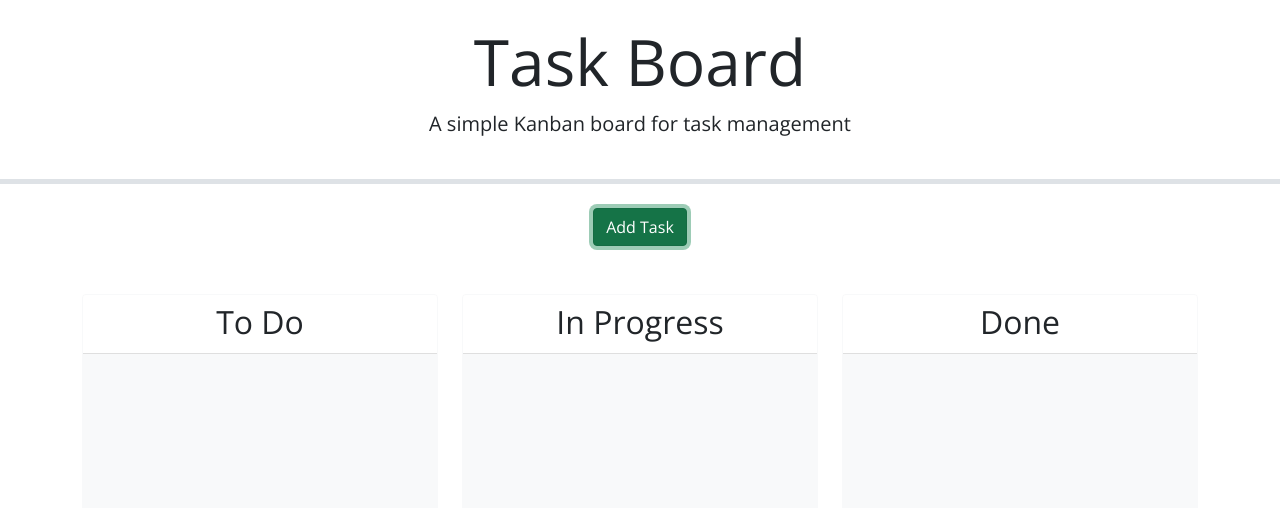
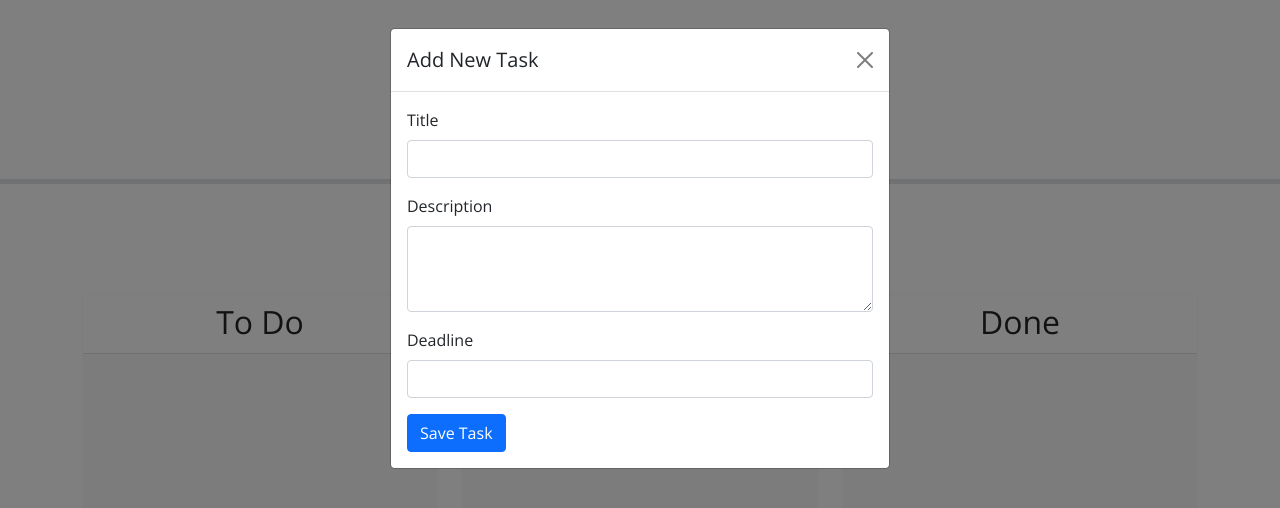
Before and after one commit to Voobane/Challenge-5-Thirdparty-API-Taskboard, a plain HTML site: page index.html in a window 1280 px wide. Both pictures are taken after a click on the button "Add Task". Drawn offline with nearby package versions, Linux system fonts and the light colour scheme.

Commit message:
updated html

```diff
--- a/index.html
+++ b/index.html
@@ -6,7 +6,8 @@
   <meta name="viewport" content="width=device-width, initial-scale=1.0" />
   <meta http-equiv="X-UA-Compatible" content="ie=edge" />
   <link rel="stylesheet" href="https://cdn.jsdelivr.net/npm/bootstrap@5.1.3/dist/css/bootstrap.min.css" />
-  <link rel="stylesheet" href="https://use.fontawesome.com/releases/v5.8.1/css/all.css" integrity="sha384-50oBUHEmvpQ+1lW4y57PTFmhCaXp0ML5d60M1M7uH2+nqUivzIebhndOJK28anvf" crossorigin="anonymous" />
+  <link rel="stylesheet" href="https://use.fontawesome.com/releases/v5.8.1/css/all.css"
+    integrity="sha384-50oBUHEmvpQ+1lW4y57PTFmhCaXp0ML5d60M1M7uH2+nqUivzIebhndOJK28anvf" crossorigin="anonymous" />
   <link href="https://fonts.googleapis.com/css?family=Open+Sans&display=swap" rel="stylesheet" />
   <link rel="stylesheet" href="https://code.jquery.com/ui/1.12.1/themes/base/jquery-ui.css" />
   <link rel="stylesheet" href="./assets/css/style.css" />
@@ -22,7 +23,6 @@
     <div class="text-center mb-5">
       <button class="btn btn-success" data-bs-toggle="modal" data-bs-target="#formModal">Add Task</button>
     </div>
-    <!-- Todo: Create a modal with a form to add tasks -->
     <div class="row swim-lanes text-center justify-content-between">
       <div class="col-12 col-lg-4 d-flex">
         <div id="to-do" class="card border-light mb-3 lane flex-grow-1">
@@ -57,6 +57,34 @@
     </div>
   </div>
 
+  <div class="modal fade" id="formModal" tabindex="-1" aria-labelledby="formModalLabel" aria-hidden="true">
+    <div class="modal-dialog">
+      <div class="modal-content">
+        <div class="modal-header">
+          <h5 class="modal-title" id="formModalLabel">Add New Task</h5>
+          <button type="button" class="btn-close" data-bs-dismiss="modal" aria-label="Close"></button>
+        </div>
+        <div class="modal-body">
+          <form id="add-task-form">
+            <div class="mb-3">
+              <label for="task-title" class="form-label">Title</label>
+              <input type="text" class="form-control" id="task-title" required>
+            </div>
+            <div class="mb-3">
+              <label for="task-description" class="form-label">Description</label>
+              <textarea class="form-control" id="task-description" rows="3" required></textarea>
+            </div>
+            <div class="mb-3">
+              <label for="task-deadline" class="form-label">Deadline</label>
+              <input type="text" class="form-control" id="task-deadline" required>
+            </div>
+            <button type="submit" class="btn btn-primary">Save Task</button>
+          </form>
+        </div>
+      </div>
+    </div>
+  </div>
+
   <script src="https://cdn.jsdelivr.net/npm/bootstrap@5.1.3/dist/js/bootstrap.bundle.min.js"
     integrity="sha384-ka7Sk0Gln4gmtz2MlQnikT1wXgYsOg+OMhuP+IlRH9sENBO0LRn5q+8nbTov4+1p"
     crossorigin="anonymous"></script>
@@ -64,8 +92,7 @@
   <script src="https://code.jquery.com/ui/1.13.1/jquery-ui.min.js"></script>
   <script src="https://cdn.jsdelivr.net/npm/dayjs@1.11.3/dayjs.min.js"
     integrity="sha256-iu/zLUB+QgISXBLCW/mcDi/rnf4m4uEDO0wauy76x7U=" crossorigin="anonymous"></script>
-
-  <script src="./assets/js/script.js""></script>
+  <script src="./assets/js/script.js"></script>
 </body>
 
 </html>
```
Lines whose indentation alone changed are shown as unchanged.
